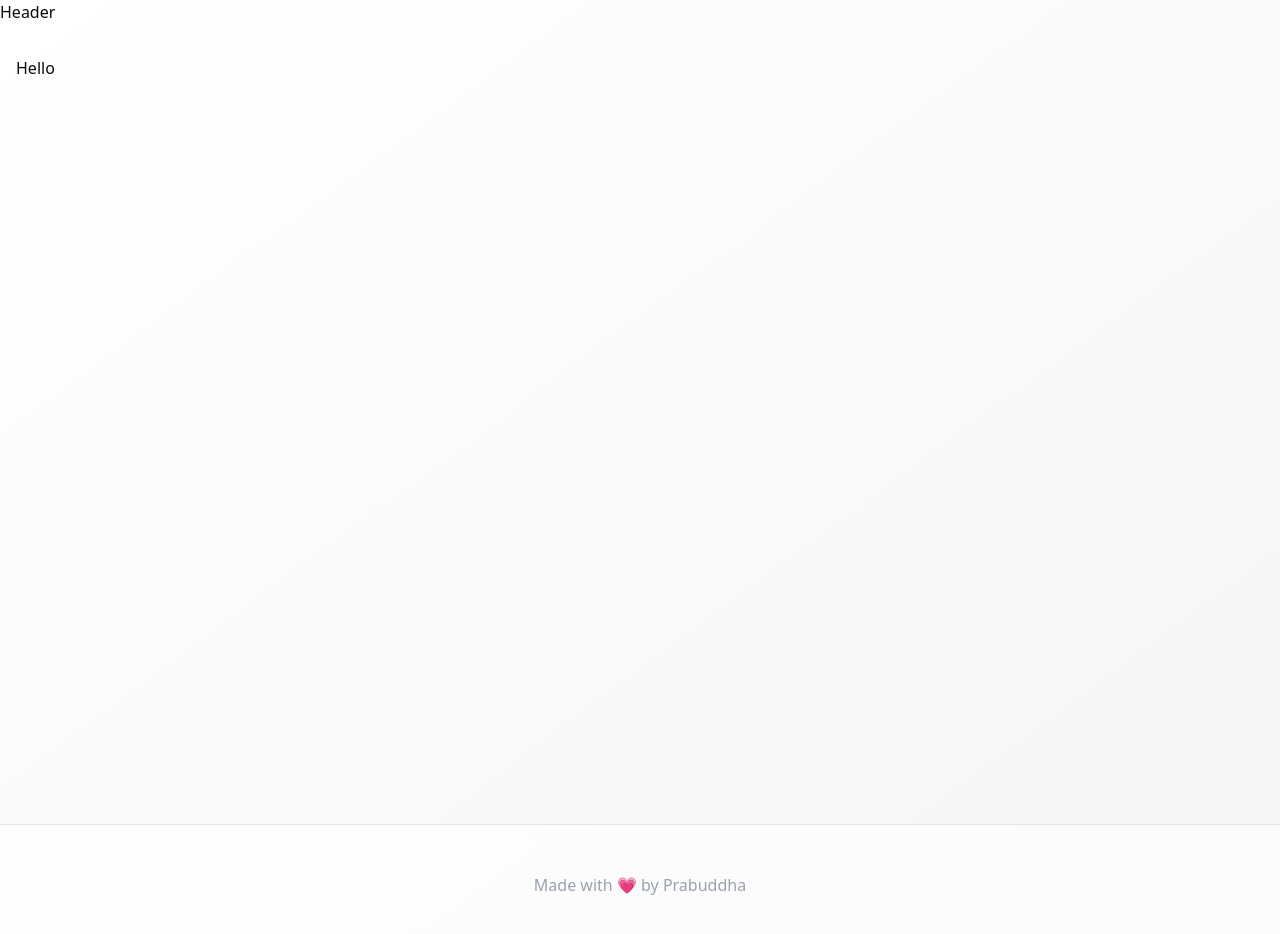
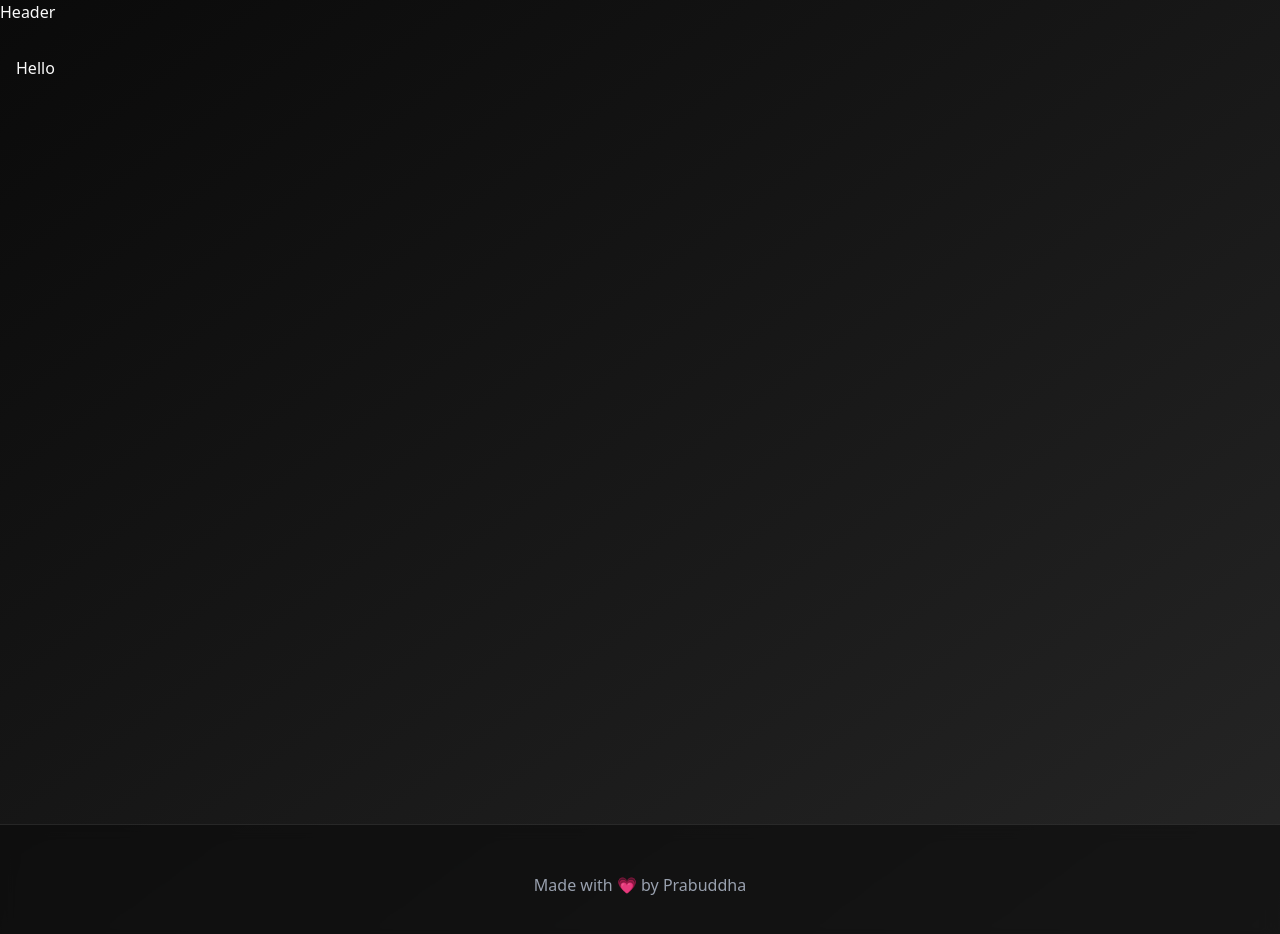
Before and after one commit to prabuddhaxdev/WeatherWise, a React (Vite) app: page / in a window 1280 px wide. Shown: the top 934 px of the page. Built offline with nearby package versions, Linux system fonts and the light colour scheme.

Commit message:
Add Dark Mode

```diff
--- a/src/App.tsx
+++ b/src/App.tsx
@@ -1,11 +1,14 @@
 import { BrowserRouter } from "react-router-dom"
 import { Layout } from "./components/layout"
+import { ThemeProvider } from "./context/theme-provider"
 
 function App() {
   return (
     <div>
       <BrowserRouter>
-        <Layout>Hello</Layout>
+        <ThemeProvider defaultTheme="dark">
+          <Layout>Hello</Layout>
+        </ThemeProvider>
       </BrowserRouter>
     </div>
   )
--- /dev/null
+++ b/src/context/theme-provider.tsx
@@ -0,0 +1,73 @@
+import { createContext, useContext, useEffect, useState } from "react"
+
+type Theme = "dark" | "light" | "system"
+
+type ThemeProviderProps = {
+  children: React.ReactNode
+  defaultTheme?: Theme
+  storageKey?: string
+}
+
+type ThemeProviderState = {
+  theme: Theme
+  setTheme: (theme: Theme) => void
+}
+
+const initialState: ThemeProviderState = {
+  theme: "system",
+  setTheme: () => null,
+}
+
+const ThemeProviderContext = createContext<ThemeProviderState>(initialState)
+
+export function ThemeProvider({
+  children,
+  defaultTheme = "system",
+  storageKey = "vite-ui-theme",
+  ...props
+}: ThemeProviderProps) {
+  const [theme, setTheme] = useState<Theme>(
+    () => (localStorage.getItem(storageKey) as Theme) || defaultTheme
+  )
+
+  useEffect(() => {
+    const root = window.document.documentElement
+
+    root.classList.remove("light", "dark")
+
+    if (theme === "system") {
+      const systemTheme = window.matchMedia("(prefers-color-scheme: dark)")
+        .matches
+        ? "dark"
+        : "light"
+
+      root.classList.add(systemTheme)
+      return
+    }
+
+    root.classList.add(theme)
+  }, [theme])
+
+  const value = {
+    theme,
+    setTheme: (theme: Theme) => {
+      localStorage.setItem(storageKey, theme)
+      setTheme(theme)
+    },
+  }
+
+  return (
+    <ThemeProviderContext.Provider {...props} value={value}>
+      {children}
+    </ThemeProviderContext.Provider>
+  )
+}
+
+export const useTheme = () => {
+  const context = useContext(ThemeProviderContext)
+
+  if (context === undefined)
+    throw new Error("useTheme must be used within a ThemeProvider")
+
+  return context
+}
```
